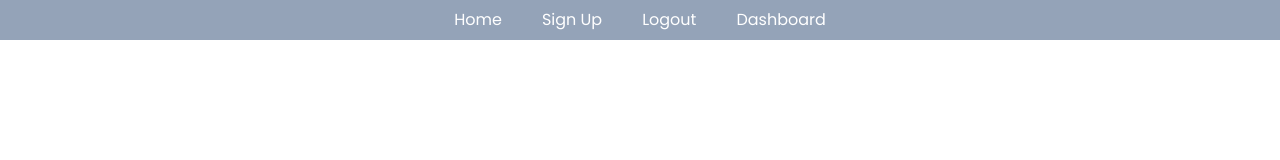
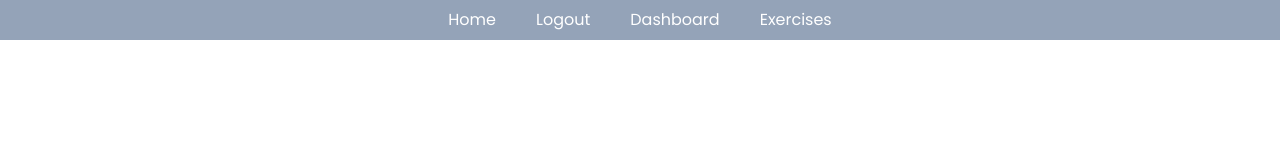
Before and after one commit to claranceJ/Sandly, a React (Vite) app in the folder sandly/: page / in a window 1280 px wide. Shown: the top 160 px of the page. Built offline with nearby package versions, Linux system fonts and the light colour scheme; no server answers; sample sign-in values are in the browser's storage.

Commit message:
Feat: Add Exercise Component

```diff
--- a/sandly/src/App.jsx
+++ b/sandly/src/App.jsx
@@ -6,6 +6,7 @@ import Home from "./components/Home";
 import Main from "./pages/Main"; // Import the dashboard
 import { AuthProvider, useAuth } from "./context/AuthContext"; // Import AuthProvider
 import PrivateRoute from "./components/PrivateRoute"; // Import the PrivateRoute
+import ExerciseApp from "./components/ExerciseApp"; // Import the ExerciseApp
 
 const Navbar = () => {
   const { currentUser } = useAuth(); // Get current user from Auth context
@@ -19,12 +20,14 @@ const Navbar = () => {
               Home
             </Link>
           </li>
+          {!currentUser && ( // Show Sign Up only when the user is not logged in
             <li>
               <Link to="/signup" className="text-white hover:text-blue-500 duration-200">
                 Sign Up
               </Link>
             </li>
-          {!currentUser ? ( // Conditional rendering based on auth state
+          )}
+          {!currentUser ? ( // Conditional rendering for Login/Logout based on auth state
             <li>
               <Link to="/login" className="text-white hover:text-blue-500 duration-200">
                 Login
@@ -38,11 +41,18 @@ const Navbar = () => {
             </li>
           )}
           {currentUser && ( // Only show the Dashboard link if the user is signed in
+            <>
               <li>
                 <Link to="/Main" className="text-white hover:text-blue-500 duration-200">
                   Dashboard
                 </Link>
               </li>
+              <li>
+                <Link to="/exercises" className="text-white hover:text-blue-500 duration-200">
+                  Exercises
+                </Link>
+              </li>
+            </>
           )}
         </ul>
       </div>
@@ -70,6 +80,9 @@ const App = () => {
               </PrivateRoute>
             }
           />
+
+          {/* Add the ExerciseApp route */}
+          <Route path="/exercises" element={<ExerciseApp />} />
         </Routes>
       </Router>
     </AuthProvider>
```
Lines whose indentation alone changed are shown as unchanged.
